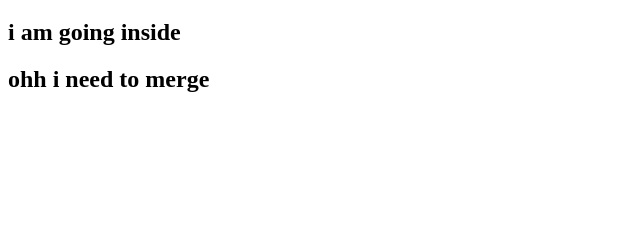
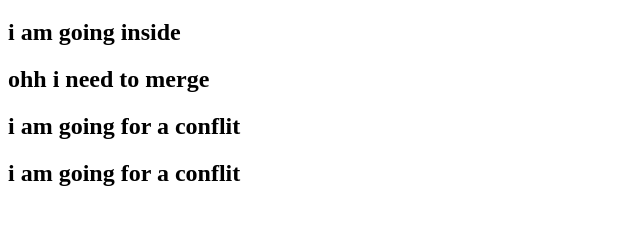
Before and after one commit to alantomanu/gitinitialising, a plain HTML site: page index.html in a window 1280 px wide. Shown: the part 61-286 px from the top of the page, without its empty margins (0-640 px from the left). Drawn offline with Linux system fonts and the light colour scheme.

Commit message:
this is commit in feature

```diff
--- a/index.html
+++ b/index.html
@@ -9,5 +9,7 @@
     <h1>I started git</h1>
     <h2>i am going inside</h2>
     <h2>ohh i need to merge</h2>
+    <h2>i am going for a conflit</h2>
+    <h2>i am going for a conflit</h2>
 </body>
 </html>
```
